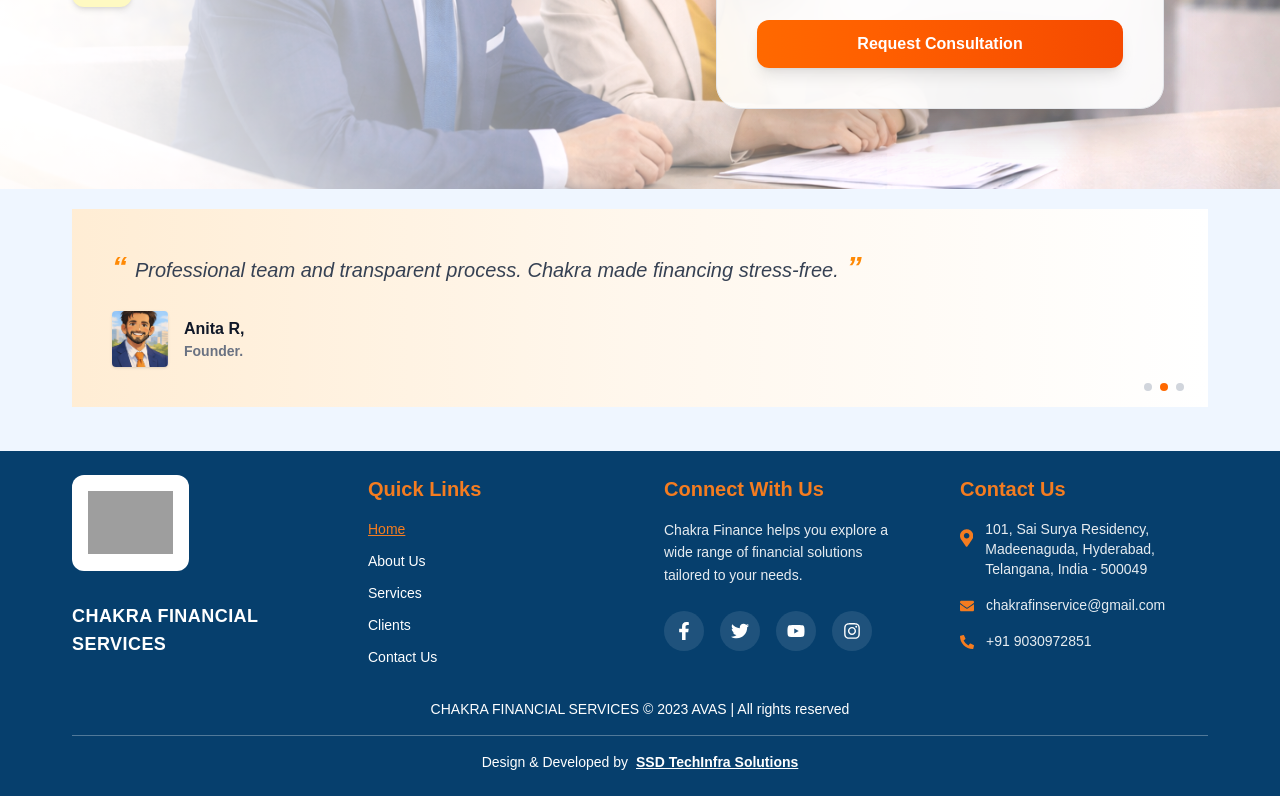
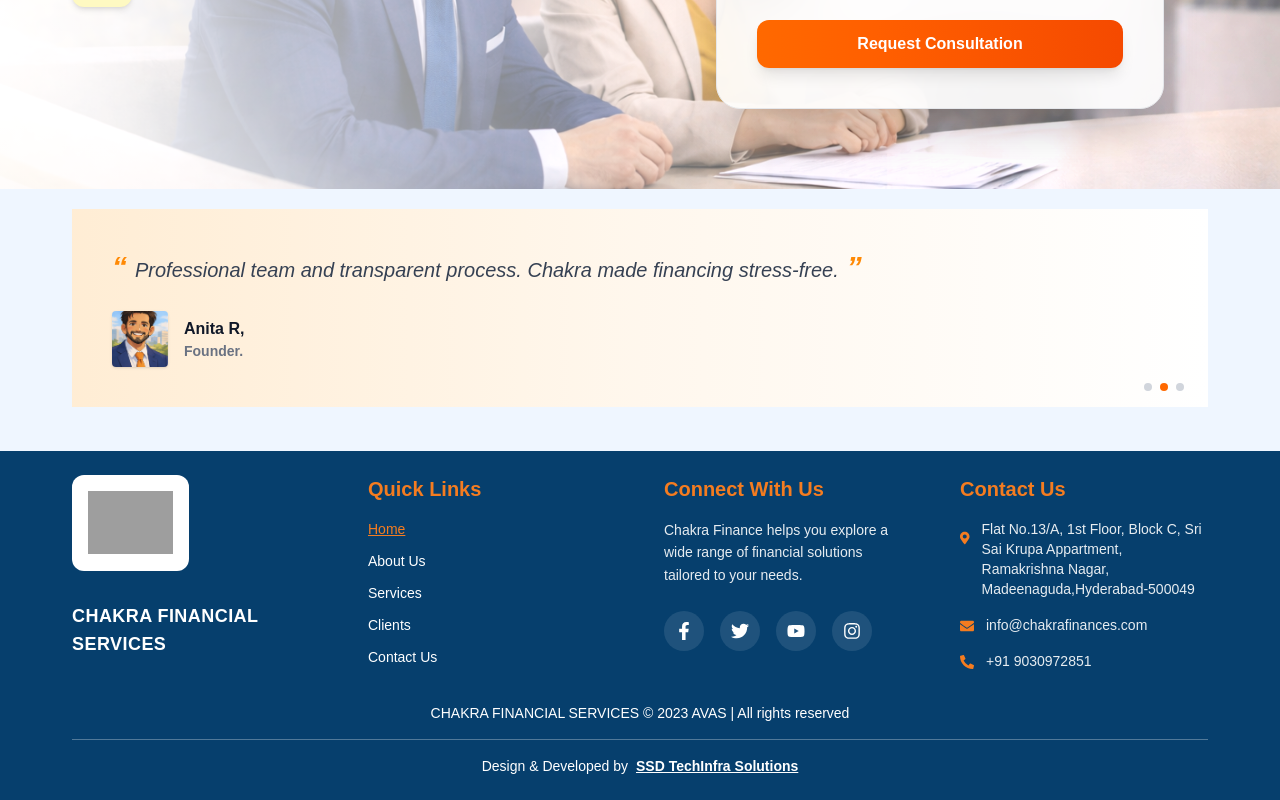
Before and after one commit to Panduarr/chakrafin_redisgn, a Next.js app: page / in a window 1280 px wide. Shown: the part 3612-4412 px from the top of the page. Built offline with nearby package versions, Linux system fonts and the light colour scheme; grey boxes are pictures that could not be loaded.

Commit message:
v.0.0.0.09

```diff
--- a/src/app/components/shared/Footer.jsx
+++ b/src/app/components/shared/Footer.jsx
@@ -151,14 +151,14 @@
               <li className="flex gap-3">
                 <FaMapMarkerAlt className="mt-1 text-[#F47C20] text-3xl" />
                 <span>
-                  101, Sai Surya Residency, Madeenaguda, Hyderabad, Telangana,
-                  India - 500049
+                  Flat No.13/A, 1st Floor, Block C, Sri Sai Krupa Appartment,
+                  Ramakrishna Nagar, Madeenaguda,Hyderabad-500049
                 </span>
               </li>
 
               <li className="flex gap-3">
                 <FaEnvelope className="mt-1 text-[#F47C20]" />
-                <span>chakrafinservice@gmail.com</span>
+                <span>info@chakrafinances.com</span>
               </li>
 
               <li className="flex gap-3">
```
